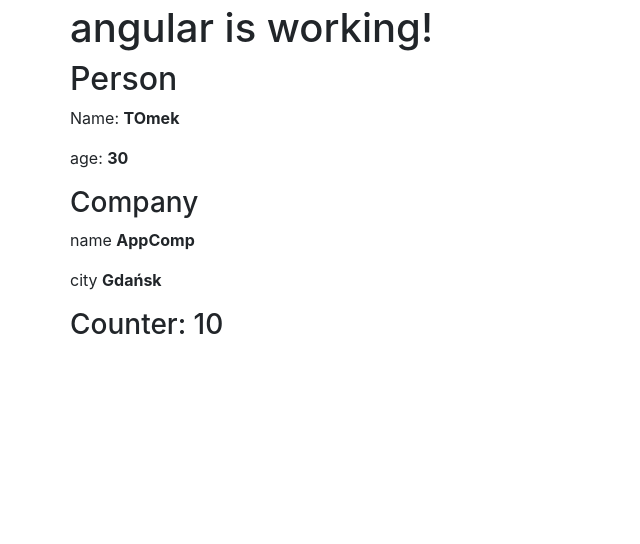
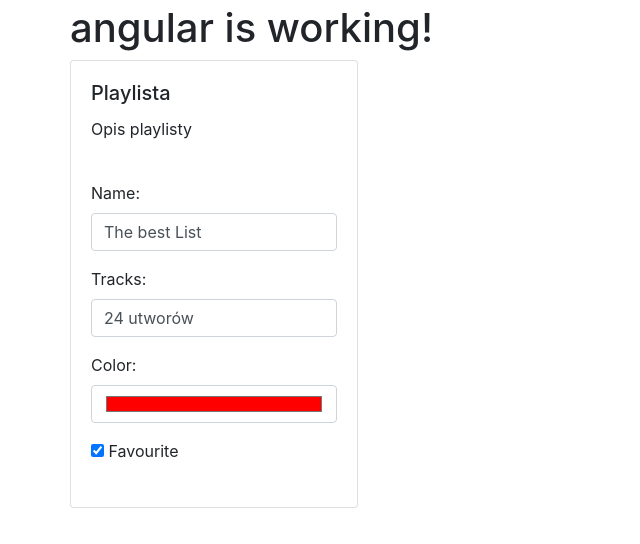
Before and after one commit to TomaszOciepa/angular-test, an Angular app: page / in a window 1280 px wide. Shown: the top 544 px of the page, without its empty margins (0-640 px from the left). Built offline with nearby package versions, Linux system fonts and the light colour scheme.

Commit message:
dynamic properties

```diff
--- a/src/app/app.component.html
+++ b/src/app/app.component.html
@@ -4,14 +4,36 @@
     <div class="col-xs">
       <h1>{{ title }}</h1>
 
-      <h2>Person</h2>
-      <p>Name: <b>{{ person.name }}</b></p>
-      <p>age: <b>{{ getAge() }}</b></p>
-      <h3>Company</h3>
-      <p>name <b>{{ person.company.name }}</b></p>
-      <p>city <b>{{ person.company.city }}</b></p>
+      <div class="card" style="width: 18rem;">
+        <div class="card-body">
+          <h5 class="card-title">Playlista</h5>
+          <p class="card-text">Opis playlisty</p>
+        </div>
 
-      <h3>Counter: {{ counter }}</h3>
+        <div class="card-body">
+            <div class="form-group">
+              <label>Name:</label>
+              <input type="text" [value]="playlist.name" class="form-control">
+            </div>
+            <div class="form-group">
+              <label>Tracks:</label>
+              <input type="text" [value]="playlist.tracks + ' utworów'" class="form-control">
+            </div>
+            <div class="form-group">
+              <label>Color:</label>
+              <input type="color" [value]="playlist.color" class="form-control">
+            </div>
+            <div class="form-group">
+              <label>
+                <input type="checkbox" [checked]="playlist.favourite">
+                Favourite
+            </label>
+            </div>
+        </div>
+
+      </div>
+
+
     </div>
   </div>
 
--- a/src/app/app.component.ts
+++ b/src/app/app.component.ts
@@ -8,25 +8,14 @@ import { Component } from '@angular/core';
 export class AppComponent {
   title = 'angular is working!';
 
-  getAge(){
-    return (new Date).getFullYear() - this.person.birthdate
+  playlist = {
+    name: "The best List",
+    tracks: 24,
+    color: "#FF0000",
+    favourite: true,
   }
 
-  person = {
-    name: "TOmek",
-    birthdate: 1990,
-    company:{
-      name: "AppComp",
-      city: "Gdańsk"
-    }
-  }
+  constructor(){
 
-  counter = 0;
-
-
-  constructor(){
-    setInterval(()=>{
-      this.counter ++
-    }, 500)
   }
 }
```
